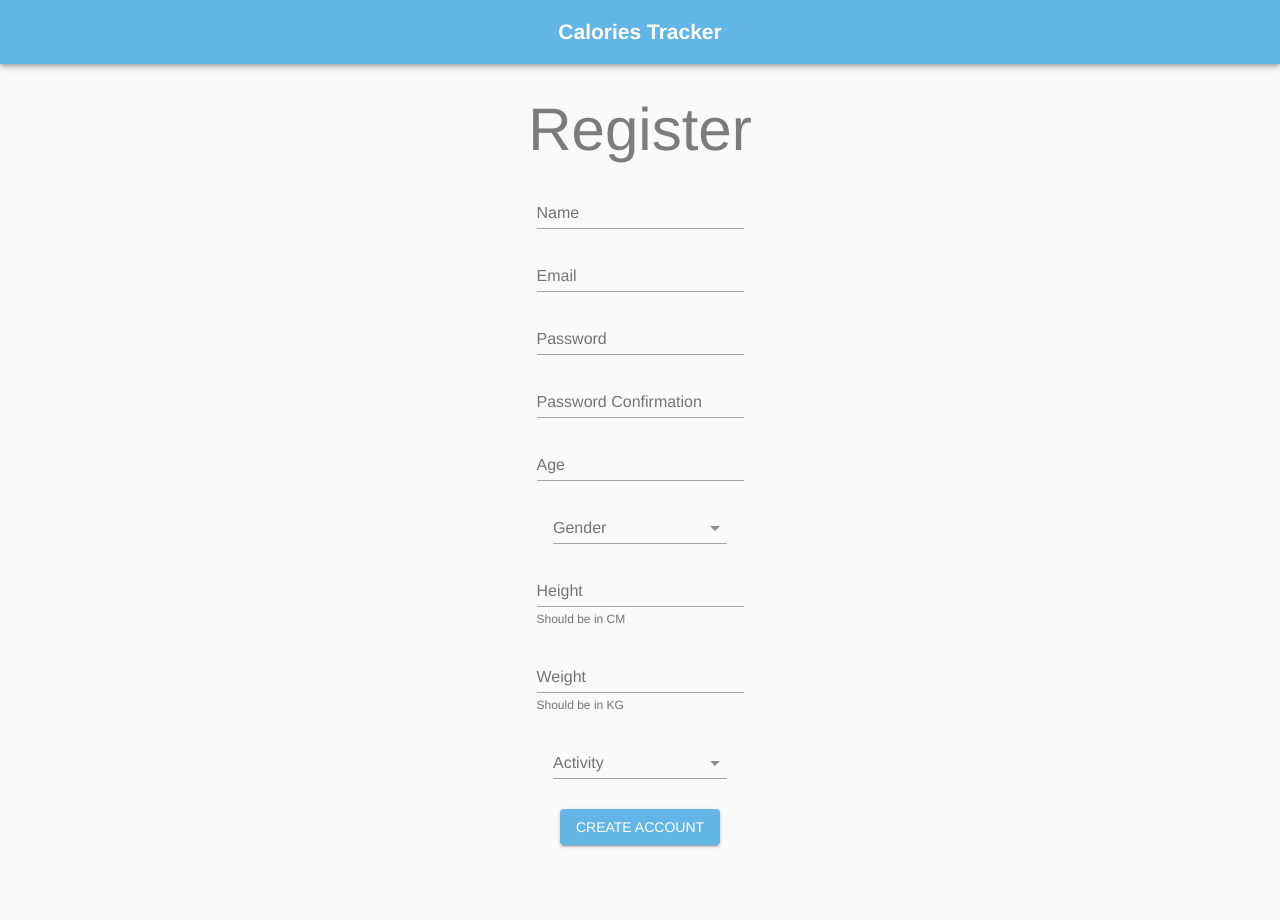
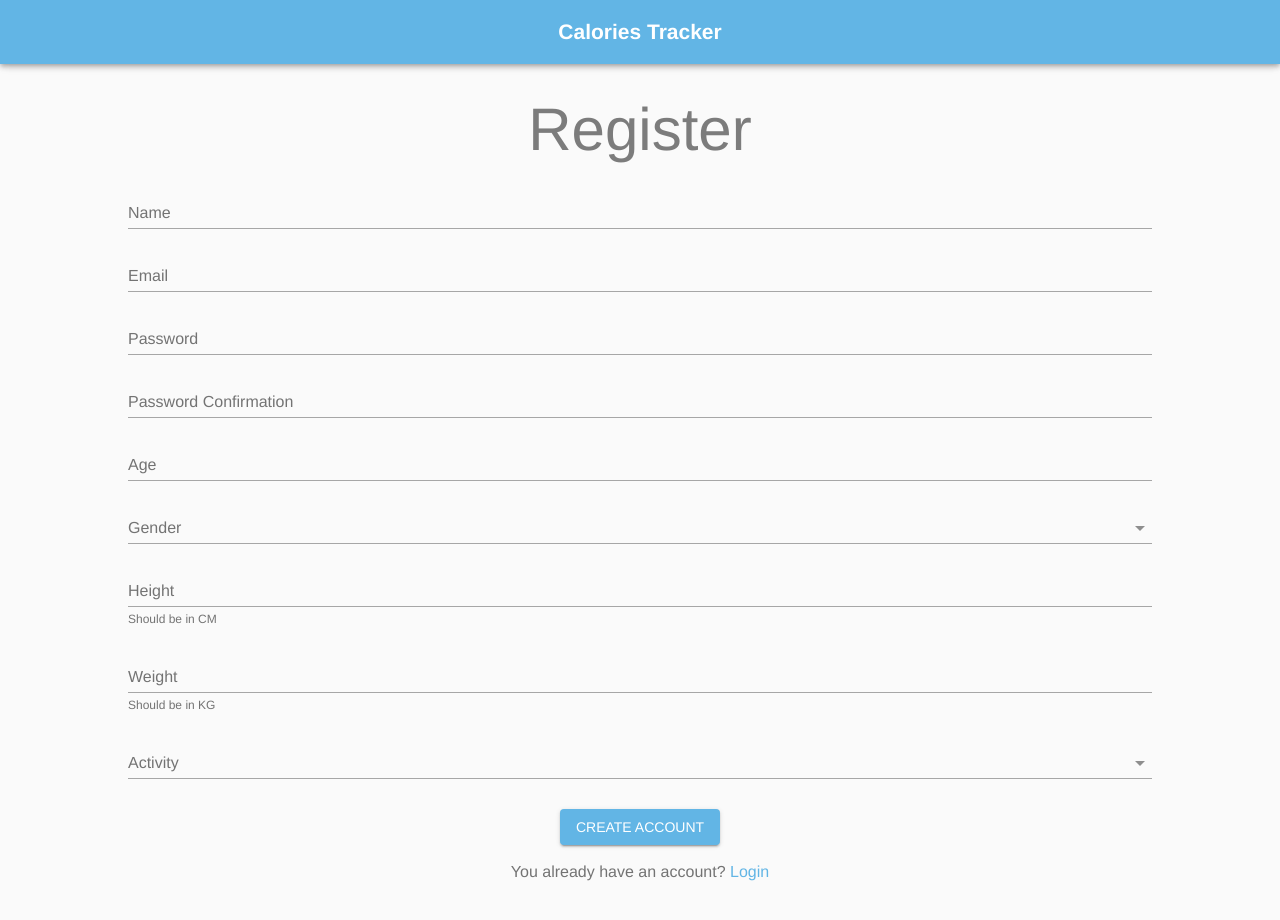
Before and after one commit to martinnajjar12/calories-frontend, a React (Create React App) app: page /registration in a window 1280 px wide. Shown: the top 920 px of the page. Before the commit the page ends 895 px from the top, so only its background shows below. Built offline with nearby package versions, Linux system fonts and the light colour scheme.

Commit message:
Style the forms

```diff
--- a/src/components/LoginForm.js
+++ b/src/components/LoginForm.js
@@ -13,7 +13,7 @@ const LoginForm = ({ submitHandler, changeHandler, state }) => {
 
   return (
     <form className={`${commonClasses.centerVertically} ${commonClasses.topMargin40} ${commonClasses.bottomMargin50}`}>
-      <FormControl className={commonClasses.topMargin15}>
+      <FormControl className={`${commonClasses.topMargin15} ${commonClasses.width80}`}>
         <InputLabel htmlFor="email">Email</InputLabel>
         <Input
           className={commonClasses.darkText}
@@ -25,7 +25,7 @@ const LoginForm = ({ submitHandler, changeHandler, state }) => {
           required
         />
       </FormControl>
-      <FormControl className={commonClasses.topMargin15}>
+      <FormControl className={`${commonClasses.topMargin15} ${commonClasses.width80}`}>
         <InputLabel htmlFor="password">Password</InputLabel>
         <Input
           className={commonClasses.darkText}
--- a/src/components/RegistrationForm.js
+++ b/src/components/RegistrationForm.js
@@ -2,13 +2,16 @@ import {
   Button,
   FormControl,
   FormHelperText,
+  Grid,
   Input,
   InputLabel,
   MenuItem,
   Select,
+  Typography,
 } from '@material-ui/core';
 import PropTypes from 'prop-types';
 import React from 'react';
+import { Link } from 'react-router-dom';
 import commonStyles from '../utils/commonStyles';
 
 const RegistrationForm = ({ state, handleChange, handleSubmit }) => {
@@ -16,7 +19,7 @@ const RegistrationForm = ({ state, handleChange, handleSubmit }) => {
 
   return (
     <form className={`${commonClasses.centerVertically} ${commonClasses.topMargin50} ${commonClasses.bottomMargin50}`}>
-      <FormControl className={commonClasses.topMargin15}>
+      <FormControl className={`${commonClasses.topMargin15} ${commonClasses.width80}`}>
         <InputLabel htmlFor="name">Name</InputLabel>
         <Input
           className={commonClasses.darkText}
@@ -28,7 +31,7 @@ const RegistrationForm = ({ state, handleChange, handleSubmit }) => {
           required
         />
       </FormControl>
-      <FormControl className={commonClasses.topMargin15}>
+      <FormControl className={`${commonClasses.topMargin15} ${commonClasses.width80}`}>
         <InputLabel htmlFor="email">Email</InputLabel>
         <Input
           className={commonClasses.darkText}
@@ -40,7 +43,7 @@ const RegistrationForm = ({ state, handleChange, handleSubmit }) => {
           required
         />
       </FormControl>
-      <FormControl className={commonClasses.topMargin15}>
+      <FormControl className={`${commonClasses.topMargin15} ${commonClasses.width80}`}>
         <InputLabel htmlFor="password">Password</InputLabel>
         <Input
           className={commonClasses.darkText}
@@ -52,7 +55,7 @@ const RegistrationForm = ({ state, handleChange, handleSubmit }) => {
           required
         />
       </FormControl>
-      <FormControl className={commonClasses.topMargin15}>
+      <FormControl className={`${commonClasses.topMargin15} ${commonClasses.width80}`}>
         <InputLabel htmlFor="passwordConfirmation">Password Confirmation</InputLabel>
         <Input
           className={commonClasses.darkText}
@@ -64,7 +67,7 @@ const RegistrationForm = ({ state, handleChange, handleSubmit }) => {
           required
         />
       </FormControl>
-      <FormControl className={commonClasses.topMargin15}>
+      <FormControl className={`${commonClasses.topMargin15} ${commonClasses.width80}`}>
         <InputLabel htmlFor="age">Age</InputLabel>
         <Input
           className={commonClasses.darkText}
@@ -77,7 +80,7 @@ const RegistrationForm = ({ state, handleChange, handleSubmit }) => {
           required
         />
       </FormControl>
-      <FormControl className={`${commonClasses.topMargin15} ${commonClasses.formControlWidth}`}>
+      <FormControl className={`${commonClasses.topMargin15} ${commonClasses.width80}`}>
         <InputLabel htmlFor="gender">Gender</InputLabel>
         <Select
           className={commonClasses.darkText}
@@ -91,7 +94,7 @@ const RegistrationForm = ({ state, handleChange, handleSubmit }) => {
           <MenuItem className={commonClasses.darkText} value="female">Female</MenuItem>
         </Select>
       </FormControl>
-      <FormControl className={commonClasses.topMargin15}>
+      <FormControl className={`${commonClasses.topMargin15} ${commonClasses.width80}`}>
         <InputLabel htmlFor="height">Height</InputLabel>
         <Input
           className={commonClasses.darkText}
@@ -106,7 +109,7 @@ const RegistrationForm = ({ state, handleChange, handleSubmit }) => {
         />
         <FormHelperText id="heightHelperText">Should be in CM</FormHelperText>
       </FormControl>
-      <FormControl className={commonClasses.topMargin15}>
+      <FormControl className={`${commonClasses.topMargin15} ${commonClasses.width80}`}>
         <InputLabel htmlFor="weight">Weight</InputLabel>
         <Input
           inputProps={{ min: 35 }}
@@ -121,7 +124,7 @@ const RegistrationForm = ({ state, handleChange, handleSubmit }) => {
         />
         <FormHelperText id="weightHelperText">Should be in KG</FormHelperText>
       </FormControl>
-      <FormControl className={`${commonClasses.topMargin15} ${commonClasses.formControlWidth}`}>
+      <FormControl className={`${commonClasses.topMargin15} ${commonClasses.width80}`}>
         <InputLabel htmlFor="activity">Activity</InputLabel>
         <Select
           className={commonClasses.darkText}
@@ -145,6 +148,10 @@ const RegistrationForm = ({ state, handleChange, handleSubmit }) => {
       >
         CREATE ACCOUNT
       </Button>
+      <Grid className={commonClasses.topMargin15} container alignItems="center" justify="center">
+        <Typography color="textSecondary">You already have an account?&nbsp;</Typography>
+        <Link className={commonClasses.anchorText} to="/login"><Typography color="primary">Login</Typography></Link>
+      </Grid>
     </form>
   );
 };
--- a/src/utils/commonStyles.js
+++ b/src/utils/commonStyles.js
@@ -73,6 +73,9 @@ const commonStyles = makeStyles({
   margin15: {
     margin: 15,
   },
+  width80: {
+    width: '80%',
+  },
 });
 
 export default commonStyles;
```
